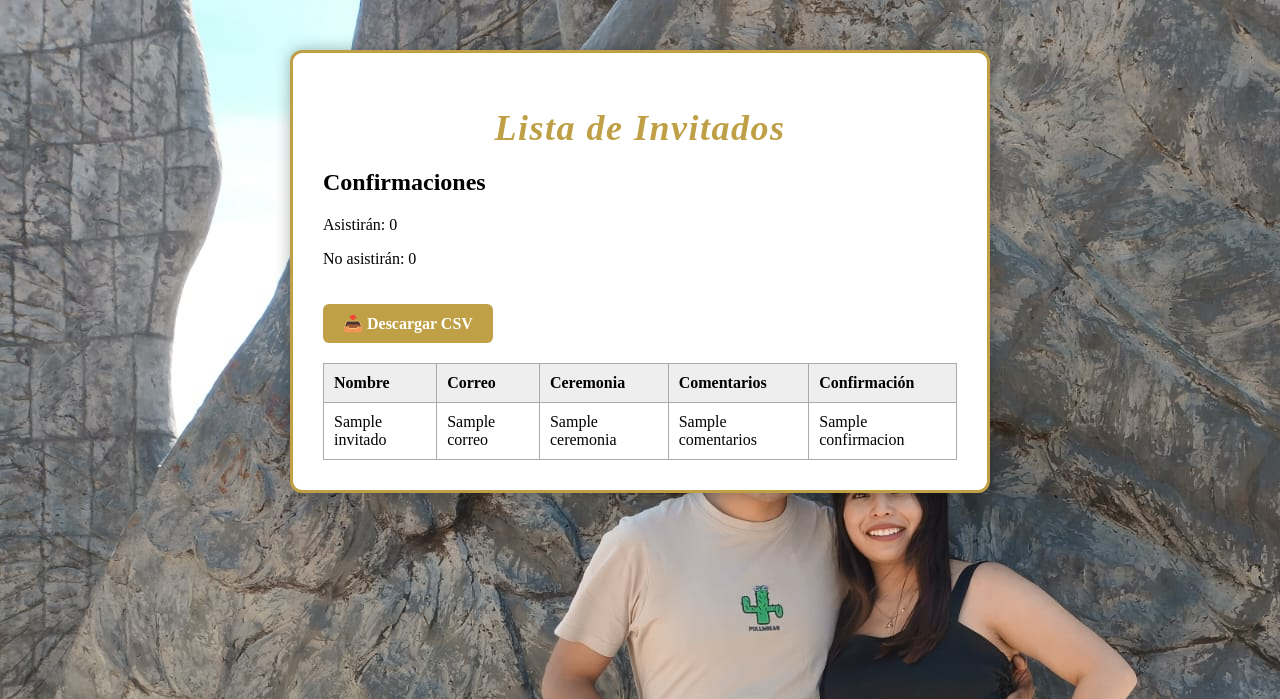
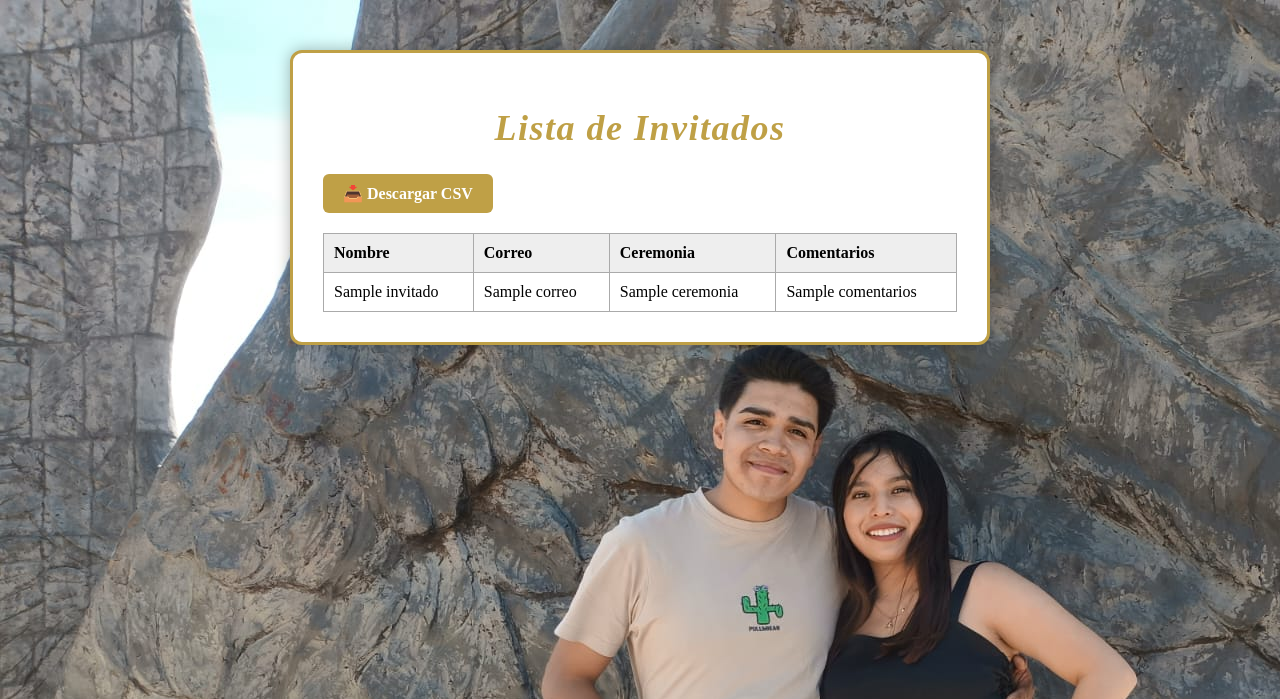
Before and after one commit to marthaloa30/boda, a Flask app: page /lista in a window 1280 px wide. Shown: the top 699 px of the page. Run offline with Flask 3, Linux system fonts and the light colour scheme; a database or web service that is not in the repository returns one stand-in record (values such as "Sample title"); data that the repository does not hold is empty; some libraries are stand-ins or nearby versions.

Commit message:
modificado todo

```diff
--- a/app.py
+++ b/app.py
@@ -8,7 +8,7 @@ import os
 USUARIO_ADMIN = "novios"
 CONTRASENA_ADMIN = "123bodita"
 
-DATABASE_URL = os.getenv("DATABASE_URL")  # Asegúrate de que esta variable esté definida en tu entorno
+DATABASE_URL = os.getenv("DATABASE_URL")
 
 app = Flask(__name__)
 
@@ -36,12 +36,10 @@ def init_db():
             nombre TEXT NOT NULL,
             correo TEXT NOT NULL,
             ceremonia TEXT NOT NULL,
-            comentarios TEXT,
-            confirmacion TEXT NOT NULL DEFAULT 'No'
+            comentarios TEXT
         )
     ''')
     conn.commit()
-    c.close()
     conn.close()
 
 init_db()
@@ -51,9 +49,8 @@ init_db()
 def admin():
     conn = psycopg2.connect(DATABASE_URL)
     c = conn.cursor()
-    c.execute('SELECT nombre, correo, ceremonia, comentarios, confirmacion FROM invitados')
+    c.execute('SELECT nombre, correo, ceremonia, comentarios FROM invitados')
     datos = c.fetchall()
-    c.close()
     conn.close()
     return render_template('admin.html', invitados=datos)
 
@@ -63,41 +60,27 @@ def formulario():
 
 @app.route('/registrar', methods=['POST'])
 def registrar():
-    try:
-        nombre = request.form['nombre']
-        correo = request.form['correo']
-        ceremonia = request.form['ceremonia']
-        comentarios = request.form.get('comentarios', '')
-        confirmacion = request.form.get('confirmacion', 'No')
+    nombre = request.form['nombre']
+    correo = request.form['correo']
+    ceremonia = request.form['ceremonia']
+    comentarios = request.form['comentarios']
 
-        conn = psycopg2.connect(DATABASE_URL)
-        c = conn.cursor()
-        c.execute("INSERT INTO invitados (nombre, correo, ceremonia, comentarios, confirmacion) VALUES (%s, %s, %s, %s, %s)",
-                  (nombre, correo, ceremonia, comentarios, confirmacion))
-        conn.commit()
-        c.close()
-        conn.close()
-        return redirect(url_for('gracias'))
-    except Exception as e:
-        # Mostrar error simple para debug, pero en producción deberías manejarlo mejor
-        return f"Error al registrar la asistencia: {e}", 500
+    conn = psycopg2.connect(DATABASE_URL)
+    c = conn.cursor()
+    c.execute("INSERT INTO invitados (nombre, correo, ceremonia, comentarios) VALUES (%s, %s, %s, %s)",
+              (nombre, correo, ceremonia, comentarios))
+    conn.commit()
+    conn.close()
+    return redirect(url_for('gracias'))
 
 @app.route('/lista')
 def ver_lista():
     conn = psycopg2.connect(DATABASE_URL)
     c = conn.cursor()
-    c.execute('SELECT nombre, correo, ceremonia, comentarios, confirmacion FROM invitados')
+    c.execute('SELECT nombre, correo, ceremonia, comentarios FROM invitados')
     invitados = c.fetchall()
-
-    c.execute("SELECT COUNT(*) FROM invitados WHERE confirmacion = 'Sí'")
-    si_count = c.fetchone()[0]
-
-    c.execute("SELECT COUNT(*) FROM invitados WHERE confirmacion = 'No'")
-    no_count = c.fetchone()[0]
-
-    c.close()
     conn.close()
-    return render_template('lista.html', invitados=invitados, si_count=si_count, no_count=no_count)
+    return render_template('lista.html', invitados=invitados)
 
 @app.route('/descargar')
 @requiere_autenticacion
@@ -106,12 +89,11 @@ def descargar_csv():
     c = conn.cursor()
     c.execute('SELECT * FROM invitados')
     datos = c.fetchall()
-    c.close()
     conn.close()
 
     output = io.StringIO()
     writer = csv.writer(output)
-    writer.writerow(['ID', 'Nombre', 'Correo', 'Ceremonia', 'Comentarios', 'Confirmación'])
+    writer.writerow(['ID', 'Nombre', 'Correo', 'Ceremonia', 'Comentarios'])
     writer.writerows(datos)
     output.seek(0)
 
--- a/templates/lista.html
+++ b/templates/lista.html
@@ -12,10 +12,6 @@
     <div class="container">
       <h1>Lista de Invitados</h1>
 
-      <h2>Confirmaciones</h2>
-      <p>Asistirán: {{ si_count }}</p>
-      <p>No asistirán: {{ no_count }}</p>
-
       <a href="/descargar" class="boton">📥 Descargar CSV</a>
 
       <table>
@@ -24,7 +20,6 @@
           <th>Correo</th>
           <th>Ceremonia</th>
           <th>Comentarios</th>
-          <th>Confirmación</th>
         </tr>
         {% for i in invitados %}
         <tr>
@@ -32,7 +27,6 @@
           <td>{{ i[1] }}</td>
           <td>{{ i[2] }}</td>
           <td>{{ i[3] }}</td>
-          <td>{{ i[4] }}</td>
         </tr>
         {% endfor %}
       </table>
```
Also changed, not shown: templates/formulario.html (+0 -13 lines).
